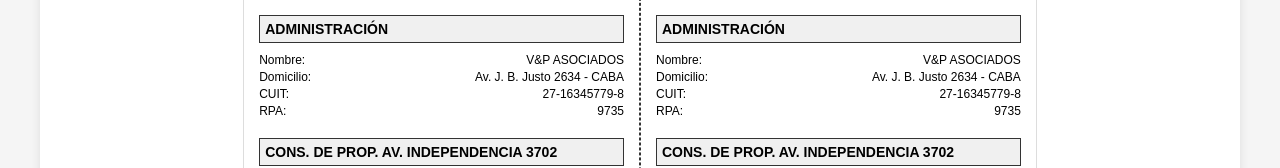
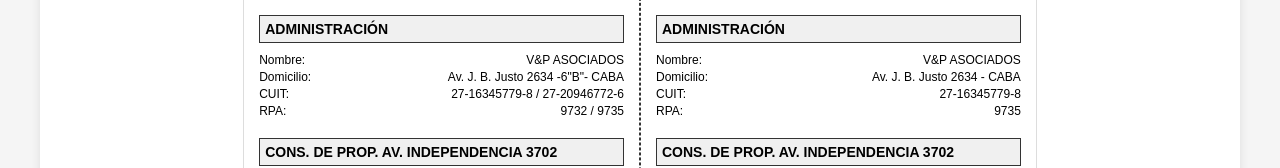
Before and after one commit to vypasociados/GeneradorRemitos, a plain HTML site: page index.html in a window 1280 px wide. Shown: the part 780-948 px from the top of the page. Drawn offline with Linux system fonts and the light colour scheme.

Commit message:
Update index.html

```diff
--- a/index.html
+++ b/index.html
@@ -396,15 +396,15 @@
                 </div>
                 <div class="info-row">
                   <span>Domicilio:</span>
-                  <span>Av. J. B. Justo 2634 - CABA</span>
+                  <span>Av. J. B. Justo 2634 -6"B"- CABA</span>
                 </div>
                 <div class="info-row">
                   <span>CUIT:</span>
-                  <span>27-16345779-8</span>
+                  <span>27-16345779-8 / 27-20946772-6</span>
                 </div>
                 <div class="info-row">
                   <span>RPA:</span>
-                  <span>9735</span>
+                  <span>9732 / 9735</span>
                 </div>
               </div>
 
```
